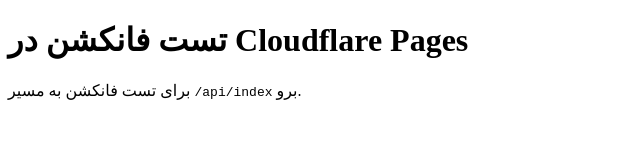
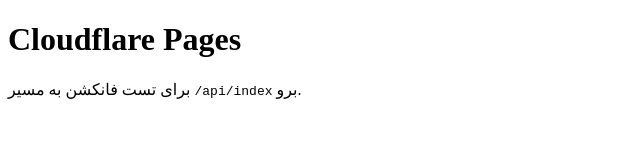
Before and after one commit to SOocoOT/SSTP-Collector, a plain HTML site: page pages/index.html in a window 1280 px wide. Shown: the whole page, without its empty margins (0-640 px from the left). Drawn offline with Linux system fonts and the light colour scheme.

Commit message:
Update index.html

```diff
--- a/pages/index.html
+++ b/pages/index.html
@@ -5,7 +5,7 @@
   <title>Cloudflare Pages Function Test</title>
 </head>
 <body>
-  <h1>تست فانکشن در Cloudflare Pages</h1>
+  <h1>Cloudflare Pages</h1>
   <p>برای تست فانکشن به مسیر <code>/api/index</code> برو.</p>
 </body>
 </html>
```
